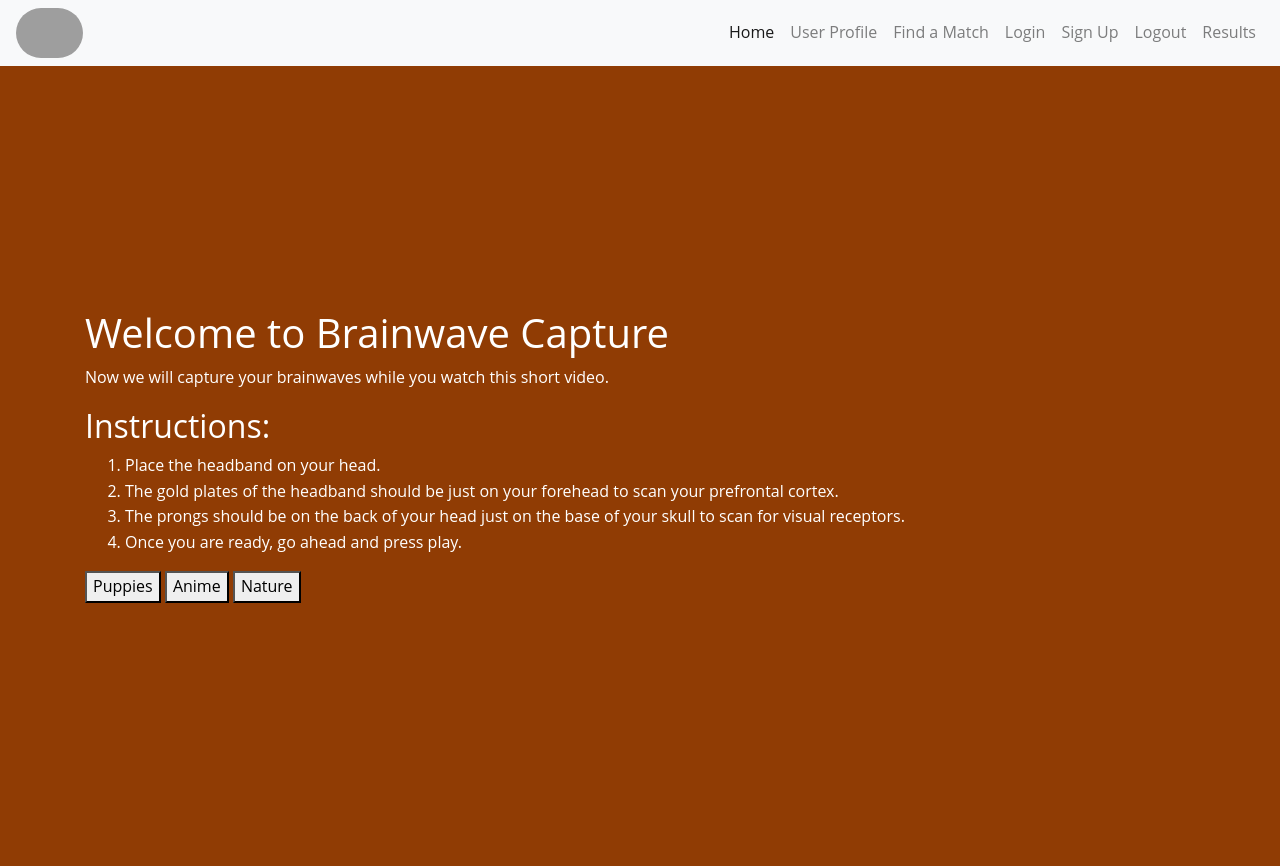
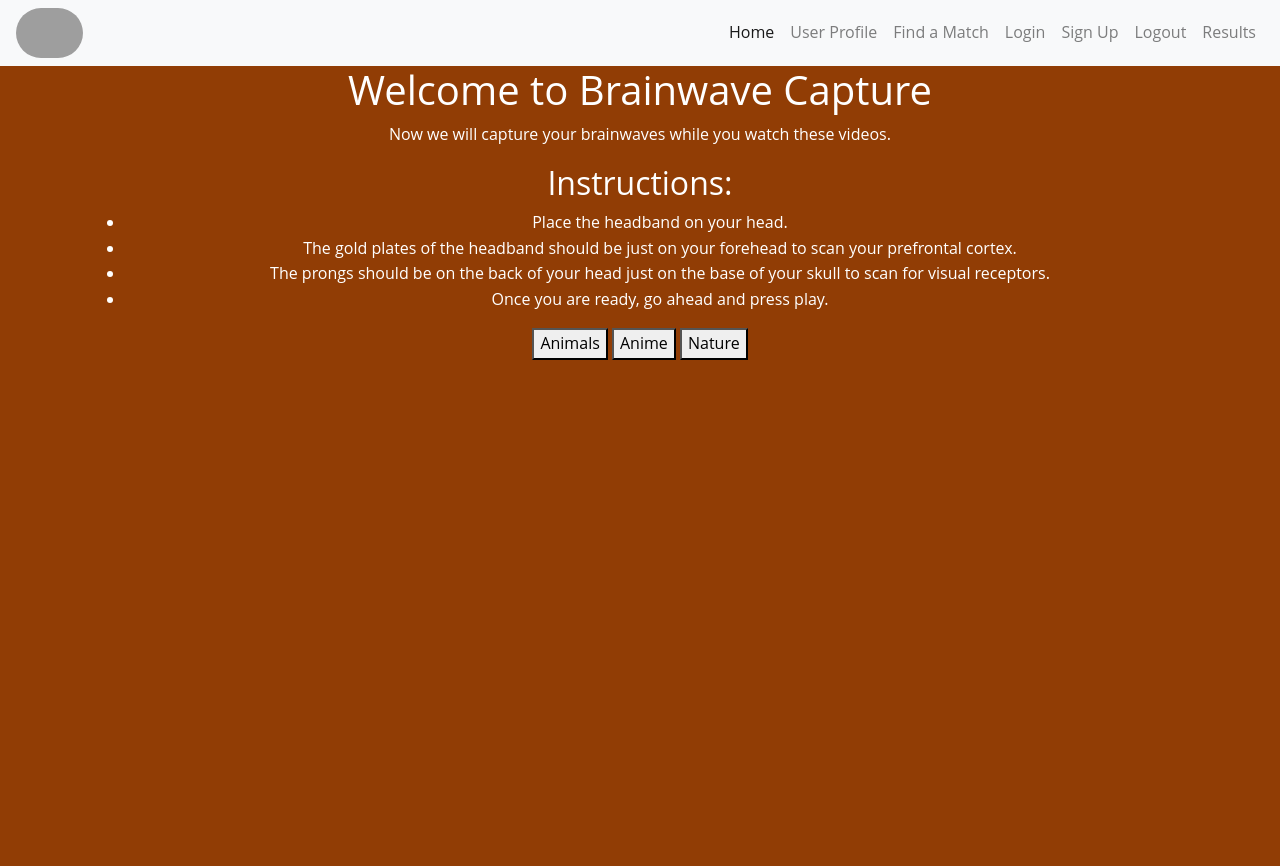
Before and after one commit to jorda079/CS370, a Flask app: page / in a window 1280 px wide. Run offline with Flask 3, Linux system fonts and the light colour scheme; parts of the project's set-up code (start-up, migrations or seed data) failed here and were passed over; some libraries are stand-ins or nearby versions; grey boxes are pictures that could not be loaded.

Commit message:
Add files via upload

```diff
--- a/templates/index.html
+++ b/templates/index.html
@@ -5,7 +5,6 @@
     <meta name="viewport" content="width=device-width, initial-scale=1.0">
     <title>Brainwave Capture</title>
     <link rel="stylesheet" href="https://stackpath.bootstrapcdn.com/bootstrap/4.3.1/css/bootstrap.min.css">
-    <link rel="stylesheet" href="style.css">
     <style>
         body {
             background: #913d05;
@@ -14,48 +13,56 @@
             line-height: 1.6;
             margin: 0;
             padding: 0;
-        }
-
-        .hero-overlay {
-            position: absolute;
-            top: 0;
-            left: 0;
-            right: 0;
-            bottom: 0;
-            background-color: #913d05;
-            opacity: 0.7;
-            z-index: -1;
+            text-align: center;
         }
 
         .hero-section {
+            display: flex;
+            align-items: center;
+            flex-direction: column;
             min-height: 100vh;
-            display: flex;
-            align-items: flex-start; /* Align content to the top */
-            justify-content: center;
-            position: relative;
-            flex-direction: column;
-        }
-
-        .hero-section h1,
-        .hero-section p,
-        .hero-section ol {
-            text-align: left; /* Align text to the left */
         }
 
         .video-container {
-            margin-top: 20px;
-            max-width: 100%;
+            display: none;
+            flex-direction: column;
+            align-items: center;
+            overflow-y: auto;
+            max-height: 60vh;
         }
 
-        .navbar {
-            text-align: left; /* Align navigation tabs to the left */
+        .video-wrapper {
+            position: relative;
+            margin: 20px 0;
+        }
+
+        video {
+            width: 60%;
+            aspect-ratio: 9 / 16;
+        }
+
+        .thumb-button {
+            position: absolute;
+            top: 50%;
+            transform: translateY(-50%);
+            background-color: white;
+            border: none;
+            cursor: pointer;
+        }
+
+        .thumb-down {
+            left: 10px;
+        }
+
+        .thumb-up {
+            right: 10px;
         }
     </style>
 </head>
 <body>
     <header>
-		<nav class="navbar navbar-expand-lg navbar-light bg-light">
-			<a href="#"><img height="50" style="border-radius:30px;" src="https://cdn.discordapp.com/attachments/145308522882662401/1163498520649662464/image.png?ex=653fcb70&is=652d5670&hm=7cb94fb8eba00d717ddb0f0981e395e32361644888421736a6810c534d293c71&"></a>
+        <nav class="navbar navbar-expand-lg navbar-light bg-light">
+            <a href="#"><img height="50" style="border-radius:30px;" src="https://cdn.discordapp.com/attachments/145308522882662401/1163498520649662464/image.png?ex=653fcb70&is=652d5670&hm=7cb94fb8eba00d717ddb0f0981e395e32361644888421736a6810c534d293c71&"></a>
 			<div class="collapse navbar-collapse" id="navbarNav">
 				<ul class="navbar-nav ml-auto">
 					<li class="nav-item active">
@@ -81,83 +88,130 @@
                     </li>
 				</ul>
 			</div>
-		</nav>
-	</header>
-    <section class = "hero-section">
-        <div class="hero-overlay"></div>
+        </nav>
+    </header>
+    <section class="hero-section">
         <div class="container">
             <h1>Welcome to Brainwave Capture</h1>
-            <p>Now we will capture your brainwaves while you watch this short video.</p>
+            <p>Now we will capture your brainwaves while you watch these videos.</p>
             <h2>Instructions:</h2>
-            <ol>
+            <ul>
                 <li>Place the headband on your head.</li>
                 <li>The gold plates of the headband should be just on your forehead to scan your prefrontal cortex.</li>
                 <li>The prongs should be on the back of your head just on the base of your skull to scan for visual receptors.</li>
                 <li>Once you are ready, go ahead and press play.</li>
-            </ol>
-            <!-- Buttons to trigger video playback -->
+            </ul>
             <div id="playButtons">
-                <button onclick="playVideo('/static/movie1.mp4', 'Puppies')">Puppies</button>
-                <button onclick="playVideo('/static/movie2.mp4', 'Anime')">Anime</button>
-                <button onclick="playVideo('/static/movie3.mp4', 'Nature')">Nature</button>
+                <button onclick="showVideos('Animals')">Animals</button>
+                <button onclick="showVideos('Anime')">Anime</button>
+                <button onclick="showVideos('Nature')">Nature</button>
             </div>
-        </div>
-        <div class="video-container" id="videoContainer">
-            <!-- Video elements for each video (hidden by default) -->
-            <video id="Puppies" controls style="display: none;"></video>
-            <video id="Anime" controls style="display: none;"></video>
-            <video id="Nature" controls style="display: none;"></video>
+            <div class="video-container" id="Animals">
+                <div class="video-wrapper">
+                    <video controls src="Animals/animal1.mp4"></video>
+                    <button class="thumb-button thumb-down">&#128078;</button>
+                    <button class="thumb-button thumb-up">&#128077;</button>
+                </div>
+                <div class="video-wrapper">
+                    <video controls src="Animals/animal2.mp4"></video>
+                    <button class="thumb-button thumb-down">&#128078;</button>
+                    <button class="thumb-button thumb-up">&#128077;</button>
+                </div>
+                <div class="video-wrapper">
+                    <video controls src="Animals/animal3.mp4"></video>
+                    <button class="thumb-button thumb-down">&#128078;</button>
+                    <button class="thumb-button thumb-up">&#128077;</button>
+                </div>
+                <div class="video-wrapper">
+                    <video controls src="Animals/animal4.mp4"></video>
+                    <button class="thumb-button thumb-down">&#128078;</button>
+                    <button class="thumb-button thumb-up">&#128077;</button>
+                </div>
+                <div class="video-wrapper">
+                    <video controls src="Animals/animal5.mp4"></video>
+                    <button class="thumb-button thumb-down">&#128078;</button>
+                    <button class="thumb-button thumb-up">&#128077;</button>
+                </div>
+            </div>
+            <div class="video-container" id="Anime">
+                <div class="video-wrapper">
+                    <video controls src="Anime/anime1.mp4"></video>
+                    <button class="thumb-button thumb-down">&#128078;</button>
+                    <button class="thumb-button thumb-up">&#128077;</button>
+                </div>
+                <div class="video-wrapper">
+                    <video controls src="Anime/anime2.mp4"></video>
+                    <button class="thumb-button thumb-down">&#128078;</button>
+                    <button class="thumb-button thumb-up">&#128077;</button>
+                </div>
+                <div class="video-wrapper">
+                    <video controls src="Anime/anime3.mp4"></video>
+                    <button class="thumb-button thumb-down">&#128078;</button>
+                    <button class="thumb-button thumb-up">&#128077;</button>
+                </div>
+            </div>
+            <div class="video-container" id="Nature">
+                <div class="video-wrapper">
+                    <video controls src="Nature/nature1.mp4"></video>
+                    <button class="thumb-button thumb-down">&#128078;</button>
+                    <button class="thumb-button thumb-up">&#128077;</button>
+                </div><div class="video-wrapper">
+                    <video controls src="Nature/nature2.mp4"></video>
+                    <button class="thumb-button thumb-down">&#128078;</button>
+                    <button class="thumb-button thumb-up">&#128077;</button>
+                </div>
+                <div class="video-wrapper">
+                    <video controls src="Nature/nature3.mp4"></video>
+                    <button class="thumb-button thumb-down">&#128078;</button>
+                    <button class="thumb-button thumb-up">&#128077;</button>
+                </div>
+                <div class="video-wrapper">
+                    <video controls src="Nature/nature4.mp4"></video>
+                    <button class="thumb-button thumb-down">&#128078;</button>
+                    <button class="thumb-button thumb-up">&#128077;</button>
+                </div>
+                <div class="video-wrapper">
+                    <video controls src="Nature/nature5.mp4"></video>
+                    <button class="thumb-button thumb-down">&#128078;</button>
+                    <button class="thumb-button thumb-up">&#128077;</button>
+                </div>
+            </div>
         </div>
     </section>
 
-    <script src="https://code.jquery.com/jquery-3.3.1.slim.min.js"></script>
-    <script src="https://cdnjs.cloudflare.com/ajax/libs/popper.js/1.14.7/umd/popper.min.js"></script>
-    <script src="https://stackpath.bootstrapcdn.com/bootstrap/4.3.1/js/bootstrap.min.js"></script>
-    <script src="https://code.jquery.com/jquery-3.6.4.min.js"></script>
-    <script src="https://code.jquery.com/jquery-3.6.0.js"
-		     integrity="sha256-H+K7U5CnXl1h5ywQfKtSj8PCmoN9aaq30gDh27Xc0jk=" crossorigin="anonymous"></script>
+    <script src="https://code.jquery.com/jquery-3.6.0.min.js"></script>
     <script>
-        const playButtons = document.getElementById("playButtons");
-        const videoContainer = document.getElementById("videoContainer");
+        function showVideos(category) {
+            // Hide all video containers
+            $('.video-container').hide();
 
-        // Variables to check if videos have been played.
-        let puppiesVideoPlayed, animeVideoPlayed, natureVideoPlayed = false;
-        // Boolean to see if the user data has been created.
-        let userDataCreated = false;
-        // Variable to store current movie being played.
-        let currentMovie = 0;
+            // Show selected category
+            $('#'+category).show();
 
-        function playVideo(videoSrc, videoTitle) {
-            // Hide the buttons
-            playButtons.style.display = "none";
+            // Populate videos if not already done
+            if ($('#'+category).is(':empty')) {
+                for (let i = 1; i <= 5; i++) {
+                    let videoSrc = `/static/${category}/${category.toLowerCase()}${i}.mp4`;
+                    $('#'+category).append(`
+                        <div class="video-wrapper">
+                            <video controls src="${videoSrc}"></video>
+                            <button class="thumb-button thumb-down">&#128078;</button>
+                            <button class="thumb-button thumb-up">&#128077;</button>
+                        </div>
+                    `);
+                }
+            }
+        }
 
-            // Show and play the selected video
-            const selectedVideo = document.getElementById(videoTitle);
-            selectedVideo.style.display = "block";
-            selectedVideo.src = videoSrc;
-            selectedVideo.play();
+        // Event listeners for thumbs up and down
+        $(document).on('click', '.thumb-up', function() {
+            $(this).css('background-color', 'green');
+        });
 
-            // Center the video container
-            videoContainer.style.display = "flex";
-            videoContainer.style.alignItems = "center";
-            videoContainer.style.justifyContent = "center";
+        $(document).on('click', '.thumb-down', function() {
+            $(this).css('background-color', 'red');
+        });
 
-            // Changes value to true when a video is played.
-            if(videoTitle == 'Puppies'){
-                puppiesVideoPlayed = true;
-                currentMovie = 1;
-            }
-            else if(videoTitle == 'Anime'){
-                animeVideoPlayed = true;
-                currentMovie = 2;
-            }
-            else if(videoTitle == 'Nature'){
-                natureVideoPlayed = true;
-                currentMovie = 3;
-            }
-            // Passes movie value to python
-            updateMovie();
-        }
 
         // Event listeners for when the video ends
         const videos = [document.getElementById("Puppies"), document.getElementById("Anime"), document.getElementById("Nature")];
```
Also changed, not shown: 13 other files.
